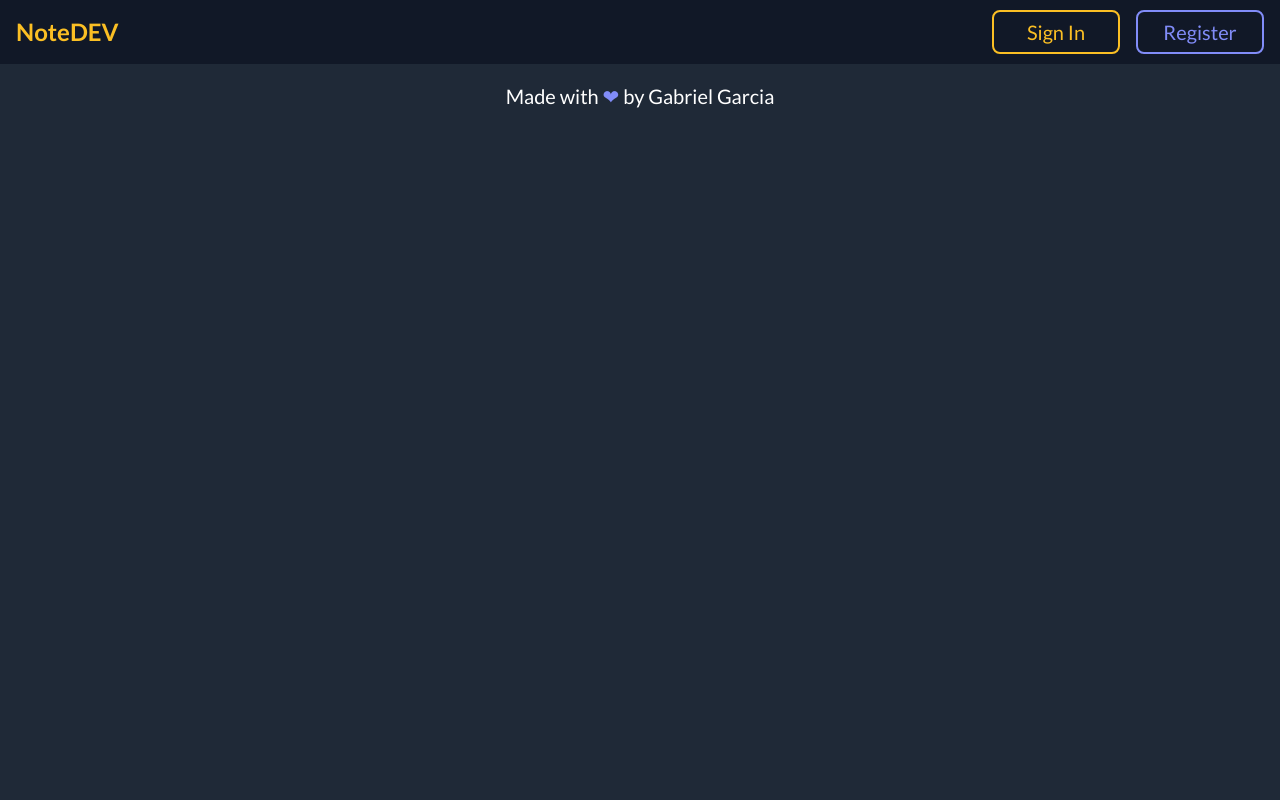
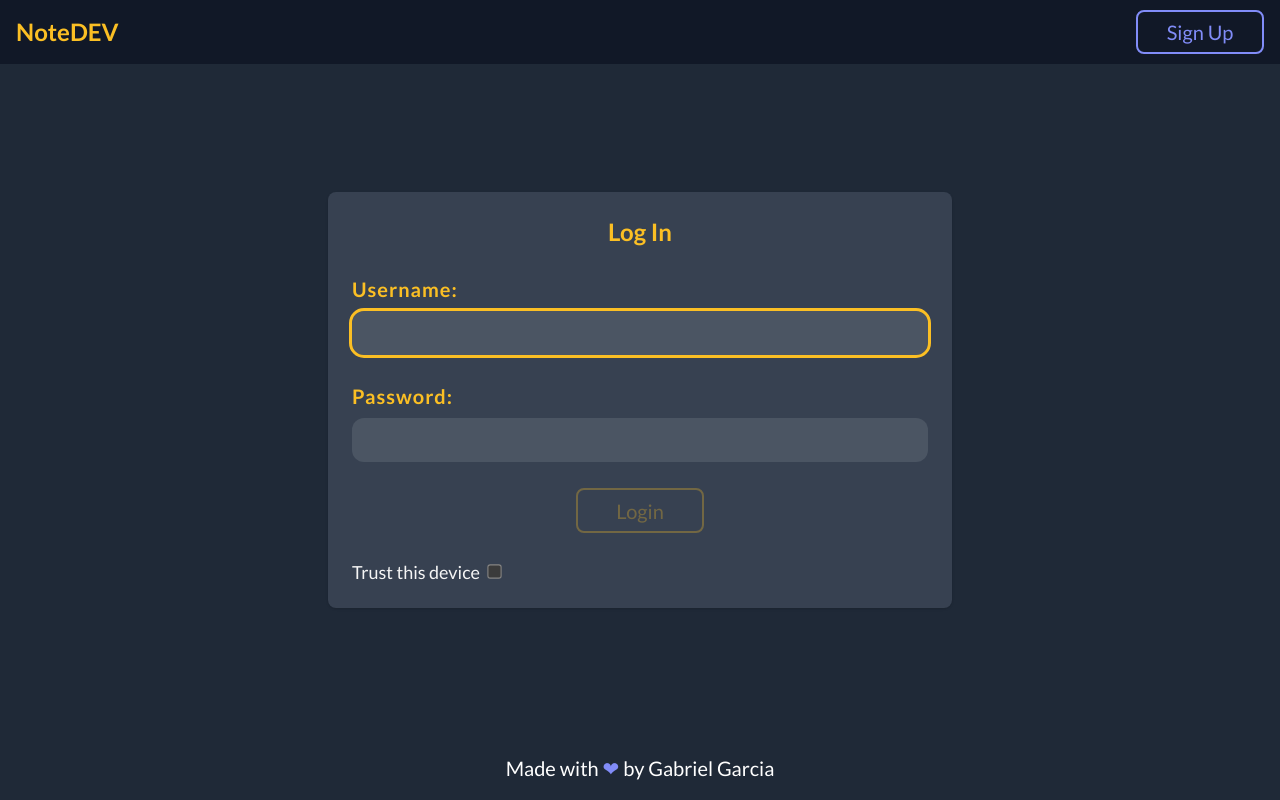
Before and after one commit to gabitodev/noteapp-frontend, a React (Create React App) app: page /login in a window 1280 px wide. Built offline with nearby package versions, Linux system fonts and the light colour scheme.

Commit message:
changed buttons path and text

```diff
--- a/src/App.js
+++ b/src/App.js
@@ -18,7 +18,7 @@ const App = () => {
       <Notification />
       <Routes>
         <Route path='/signup' element={<SignUp />}/>
-        <Route path='/signin' element={<Login />} />
+        <Route path='/login' element={<Login />} />
 
         <Route element={<PersistLogin />}>
           <Route element={<RequireAuth home={true} />}>
--- a/src/components/Home.js
+++ b/src/components/Home.js
@@ -85,11 +85,11 @@ const Home = () => {
       <Title>Meet NoteDEV</Title>
       <SubTitle>A web app to store all your notes</SubTitle>
       <ButtonDiv>
-        <Link to='/signin'>
-          <SignInButton>Sign In</SignInButton>
+        <Link to='/login'>
+          <SignInButton>Log In</SignInButton>
         </Link>
         <Link to='/signup'>
-          <SignUpButton>Register</SignUpButton>
+          <SignUpButton>Sign Up</SignUpButton>
         </Link>
       </ButtonDiv>
     </Container>
--- a/src/components/Navigation.js
+++ b/src/components/Navigation.js
@@ -30,7 +30,7 @@ const Nav = styled.nav`
   z-index: 2;
 `;
 
-const SignInButton = styled.button`
+const LoginButton = styled.button`
   color: #fbbf24;
   font-size: 1.25rem;
   line-height: 1.75rem;
@@ -45,7 +45,7 @@ const SignInButton = styled.button`
   }
 `; // font-size xl
 
-const SignUpButton = styled(SignInButton)`
+const SignUpButton = styled(LoginButton)`
   color: #818cf8;
   border: 2px solid #818cf8;
   &:hover {
@@ -118,17 +118,17 @@ const Navigation = () => {
   const renderNavLinks = (pathname) => {
     switch (pathname) {
       case '/signup':
-        return  <Link to='/signin'><SignInButton>Sign In</SignInButton></Link>;
-      case '/signin':
-        return <Link to='/signup'><SignUpButton>Register</SignUpButton></Link>;
+        return  <Link to='/login'><LoginButton>Log In</LoginButton></Link>;
+      case '/login':
+        return <Link to='/signup'><SignUpButton>Sign Up</SignUpButton></Link>;
       default:
         return  <>
-                  <Link to='/signin'>
-                    <SignInButton>Sign In</SignInButton>
+                  {/* <Link to='/login'>
+                    <LoginButton>Log In</LoginButton>
                   </Link>
                   <Link to='/signup'>
-                    <SignUpButton>Register</SignUpButton>
-                  </Link>
+                    <SignUpButton>Sign Up</SignUpButton>
+                  </Link> */}
                 </>;
     };
   };
@@ -136,13 +136,13 @@ const Navigation = () => {
   const renderDropDown = (pathname) => {
     switch (pathname) {
       case '/signup':
-        return  <Link to='/signin' onClick={handleNavOpen}>Sign In</Link>;
+        return  <Link to='/login' onClick={handleNavOpen}>Log In</Link>;
       case '/signin':
         return <Link to='/signup' onClick={handleNavOpen}>Sign Up</Link>;
       default:
         return <>
-                  <Link to='/signin' onClick={handleNavOpen}>Sign In</Link>
-                  <Link to='/signup' onClick={handleNavOpen}>Sign Up</Link>
+                  {/* <Link to='/login' onClick={handleNavOpen}>Log In</Link>
+                  <Link to='/signup' onClick={handleNavOpen}>Sign Up</Link> */}
                 </>
     };
   };
@@ -176,7 +176,7 @@ const Navigation = () => {
         }
           {auth.username
             ? <NavLinks>
-                  <SignInButton onClick={handleLogout}>Logout</SignInButton>
+                  <LoginButton onClick={handleLogout}>Sign Out</LoginButton>
               </NavLinks>
             : <NavLinks>
                 {renderNavLinks(pathname)}
@@ -197,7 +197,7 @@ const Navigation = () => {
       </Container>
       {auth.username
         ? <DropDownMenu navOpen={navOpen}>
-            <Link to='/home' onClick={handleLogout}>Logout</Link>
+            <Link to='/home' onClick={handleLogout}>Sign Out</Link>
           </DropDownMenu>
         : <DropDownMenu navOpen={navOpen}>
             {renderDropDown(pathname)}
```
